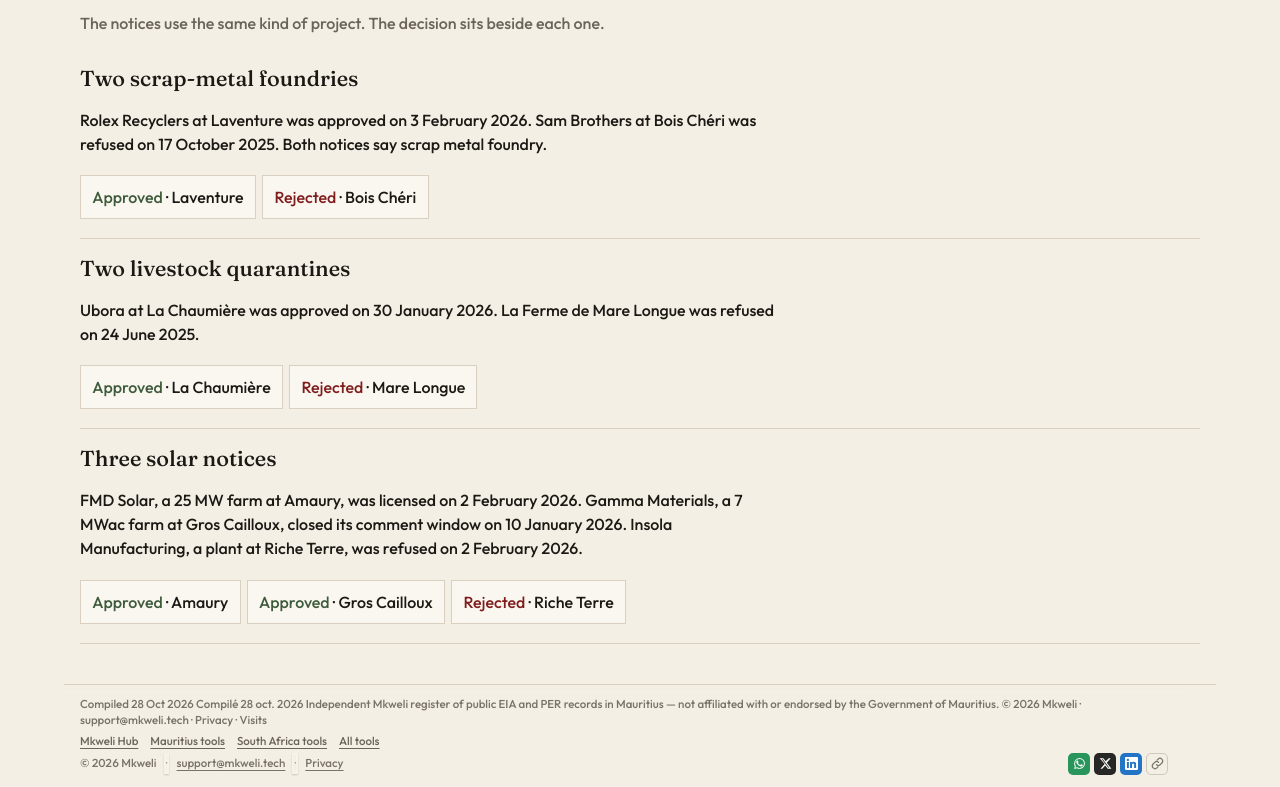
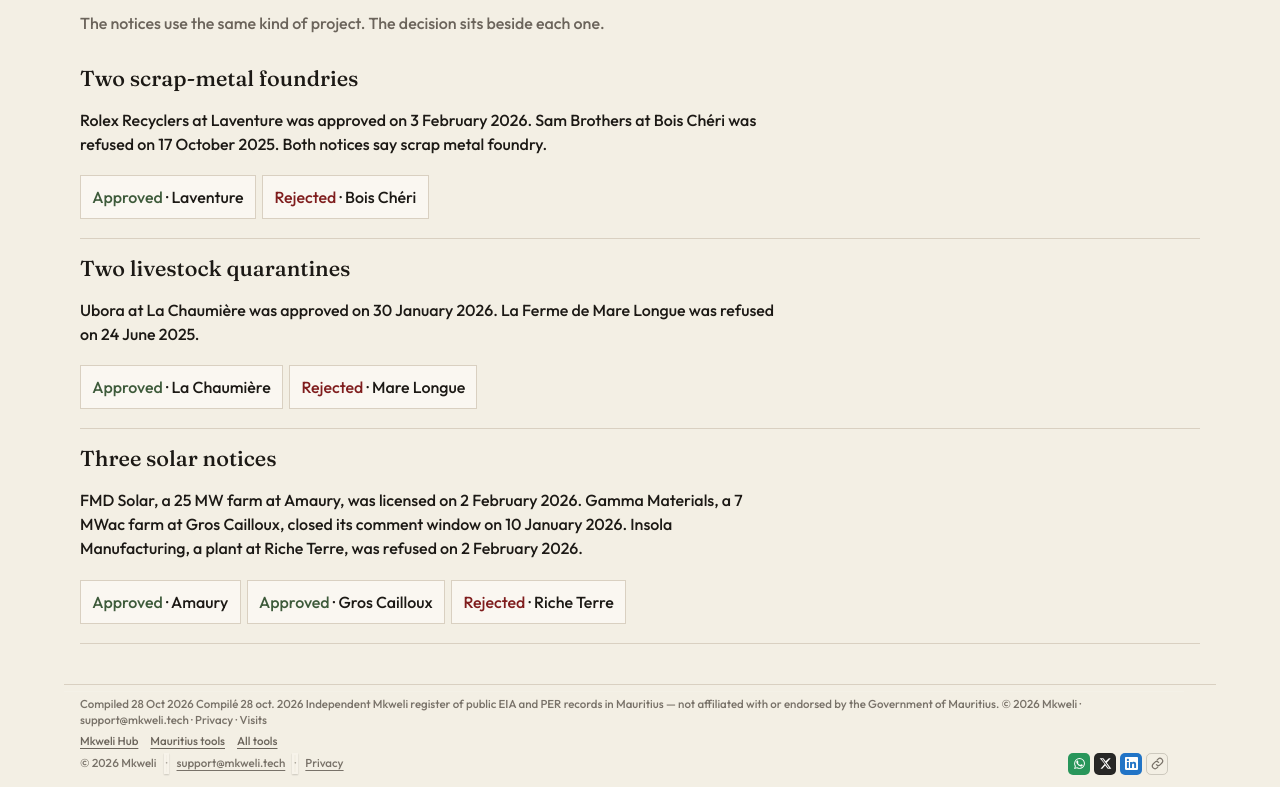
Before and after one commit to gilbertbouic/eia, a plain HTML site: page index.html in a window 1280 px wide. Shown: the part 6079-6866 px from the top of the page. Drawn offline with Linux system fonts and the light colour scheme; no server answers.

Commit message:
Remove South Africa tools link from the family footer (#2)

```diff
--- a/index.html
+++ b/index.html
@@ -37,7 +37,6 @@ footer.site-footer a,footer.foot a{min-height:0!important}
   <nav class="mkweli-family-nav" aria-label="Mkweli tools">
     <a href="https://mkweli.tech/" data-fr="Portail Mkweli">Mkweli Hub</a>
     <a href="https://mkweli.tech/#mauritius" data-fr="Outils Maurice">Mauritius tools</a>
-    <a href="https://mkweli.tech/#south-africa" data-fr="Outils Afrique du Sud">South Africa tools</a>
     <a href="https://mkweli.tech/#mauritius" data-fr="Tous les outils">All tools</a>
   </nav>
   <p class="mkf-meta"><span class="mkf-left"><span>© 2026 Mkweli</span><span class="dot" aria-hidden="true">·</span><a href="mailto:support@mkweli.tech">support@mkweli.tech</a><span class="dot" aria-hidden="true">·</span><a href="https://mkweli.tech/privacy.html" data-fr="Confidentialité" data-fr-href="https://mkweli.tech/confidentialite.html">Privacy</a><span class="visit-counter" id="visit-counter" data-counter="mkweli-tech/eia" data-label-en="Visits " data-label-fr="Visites " data-label-pt="Visitas " hidden><span class="dot" aria-hidden="true">·</span> <span class="visit-label">Visits </span><span class="visit-count"></span></span></span></p>
```
